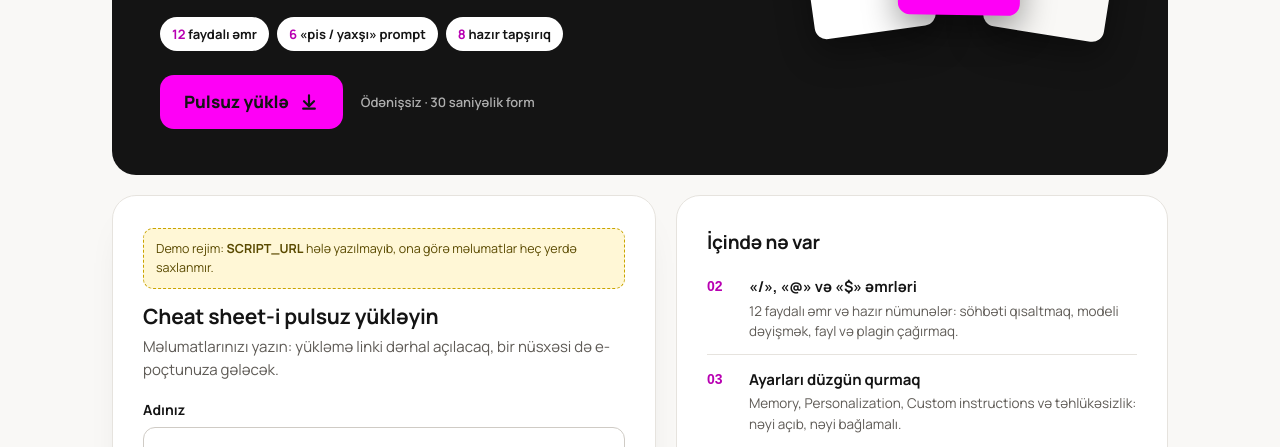
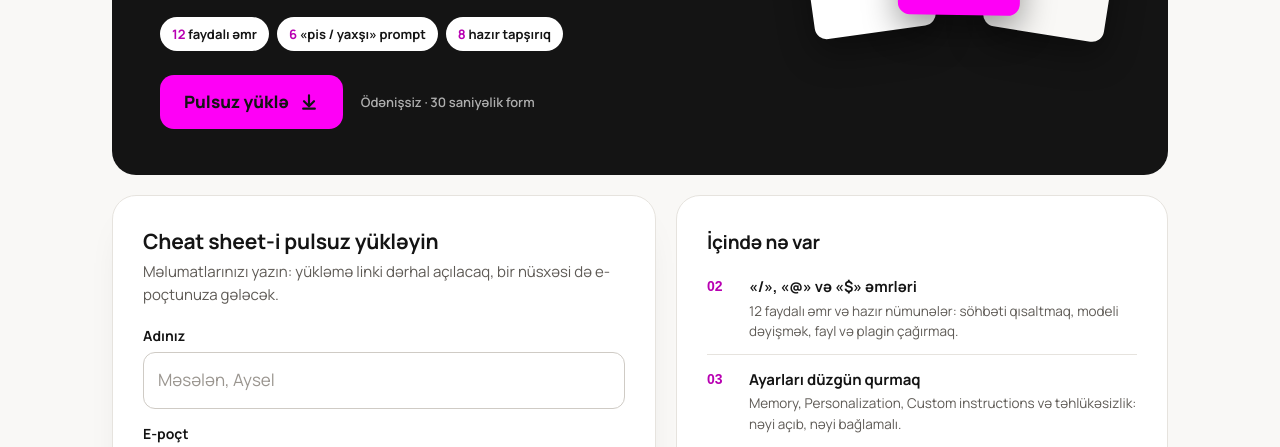
Before and after one commit to sarvarjafarov/chatgpt-cheatsheet-landing, a plain HTML site: page index.html in a window 1280 px wide. Shown: the part 340-787 px from the top of the page. Drawn offline with Linux system fonts and the light colour scheme; a web font is replaced by a local one.

Commit message:
Go live: connect landing page to the production Apps Script
- index.html: production SCRIPT_URL, contact sarvar@code.edu.az, absolute og:image
- Always use the public /macros/s/.../exec URL (Workspace getUrl() returns a
  domain-only /a/... form and the editor returns /dev); adminLink prints it
- Ignore the local .deploy/ copy that holds production-only settings

Co-Authored-By: Claude Opus 5.5 <noreply@anthropic.com>

```diff
--- a/index.html
+++ b/index.html
@@ -11,8 +11,8 @@
 <meta property="og:site_name" content="Code Academy">
 <meta property="og:title" content="ChatGPT Cheat Sheet 2026 · Code Academy">
 <meta property="og:description" content="7 səhifəlik pulsuz bələdçi: əmrlər, ayarlar, promptlar, plaginlər və avtomatik tapşırıqlar.">
-<!-- Saytı dərc edəndən sonra «og-image.png» yazısını şəklin tam linki ilə əvəz edin, məsələn: https://code.edu.az/chatgpt/og-image.png -->
-<meta property="og:image" content="og-image.png">
+<!-- Sayt başqa domenə köçsə, bu linki yeni ünvanla dəyişin -->
+<meta property="og:image" content="https://chatgpt-cheatsheet-landing.pages.dev/og-image.png">
 <meta property="og:image:width" content="1200">
 <meta property="og:image:height" content="630">
 <meta name="twitter:card" content="summary_large_image">
@@ -25,12 +25,12 @@
 window.CONFIG = {
   // Google Apps Script veb tətbiqinin linki (QURAŞDIRMA.md, 3-cü addım).
   // Boş qalsa, səhifə «demo» rejimində işləyir və heç nə saxlamır.
-  SCRIPT_URL: "",
+  SCRIPT_URL: "https://script.google.com/macros/s/AKfycbwpJFxJetr5nWDyTkobr4nNFp-dnh1tevgogNJKi3SaeB3Ed6L4sYhqOldEdOxdCSk/exec",
   // Cheat sheet PDF-in linki. Code.gs-dəki PDF_URL yazılıbsa, link oradan gəlir və bunu boş saxlaya bilərsiniz
   // (onda link səhifənin kodunda görünmür). Bu sahə ehtiyat üçündür.
   PDF_URL: "",
   // Şərtlərdə göstəriləcək əlaqə e-poçtu. Boş qalsa, code.edu.az göstərilir.
-  CONTACT_EMAIL: "",
+  CONTACT_EMAIL: "sarvar@code.edu.az",
   // Şərtlər və Qaydaların versiyası (mətni dəyişəndə yeniləyin; cədvələ yazılır).
   TERMS_VERSION: "1.0 · 15.11.2026",
   // İstəyə bağlı analitika. Boş qalsa, heç bir izləmə kodu yüklənmir.
```
Also changed, not shown: 3 other files.
